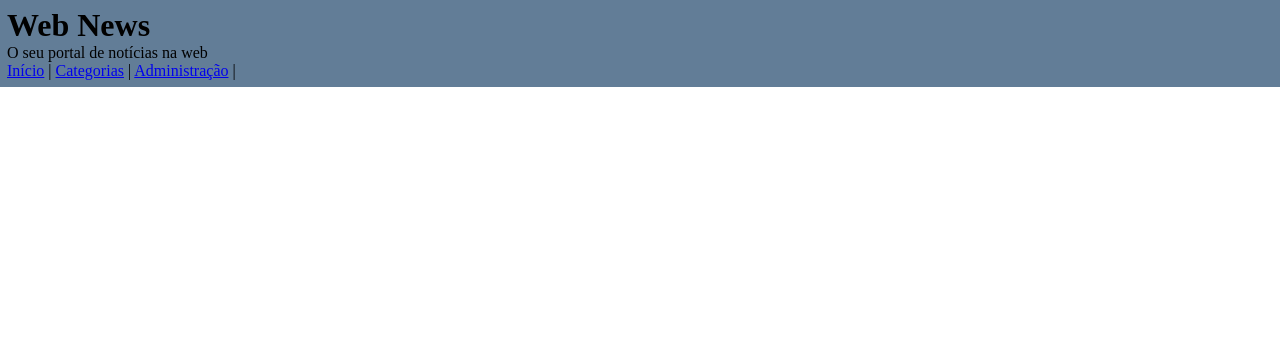
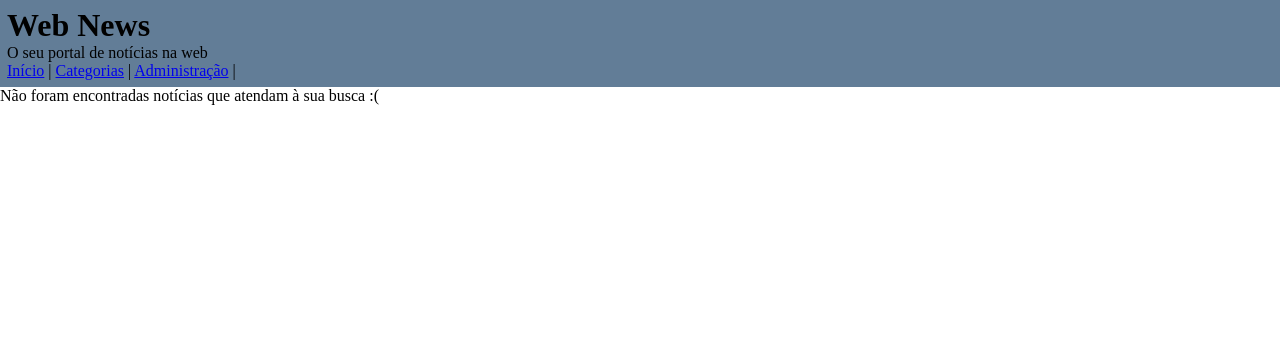
Before and after one commit to az3vedo/web-news, a Flask app: page /categorias/1 in a window 1280 px wide. Shown: the top 347 px of the page. Run offline with Flask 2, Linux system fonts and the light colour scheme.

Commit message:
add excecao no template de noticias

```diff
--- a/templates/noticias.html
+++ b/templates/noticias.html
@@ -1,8 +1,12 @@
 <div class="bloco-noticias">
+  {%if not noticias%}
+    <p>Não foram encontradas notícias que atendam à sua busca :(</p>
+  {%else%}
     {% for n in noticias %}
       <h3>{{n.titulo}}</h3>
       <h4>{{n.autor}}</h4>
       <h5>{{n.categoria}}</h5>
       <p>{{n.materia}}</p>
     {% endfor %}
+  {%endif%}
 </div>
```
Lines whose indentation alone changed are shown as unchanged.
